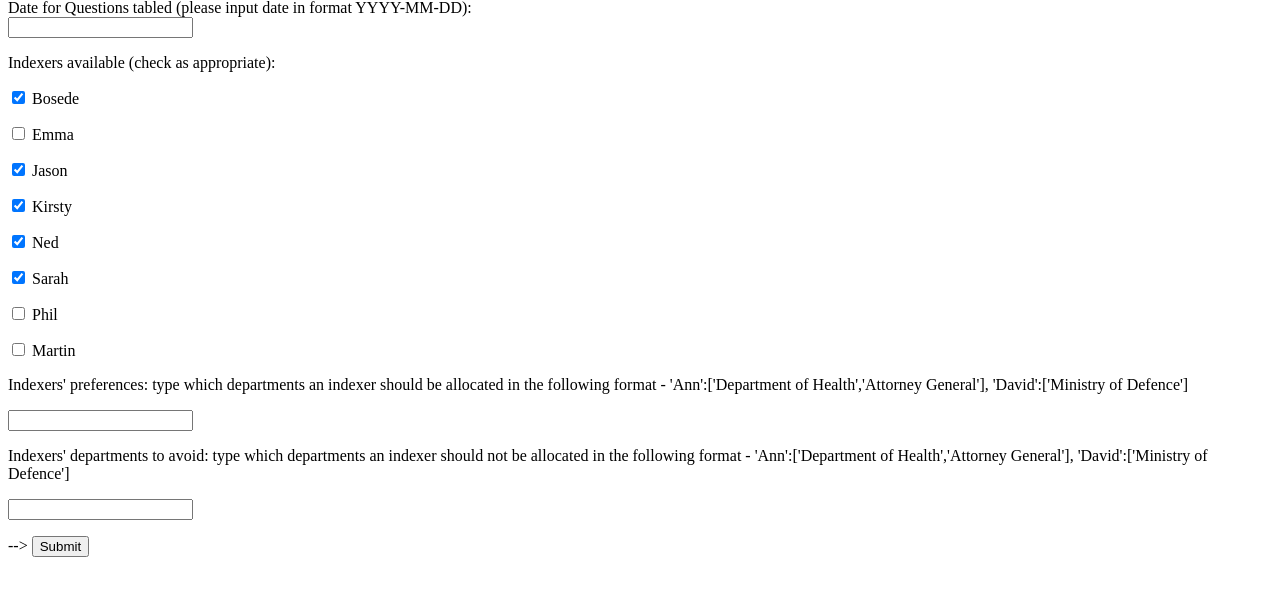
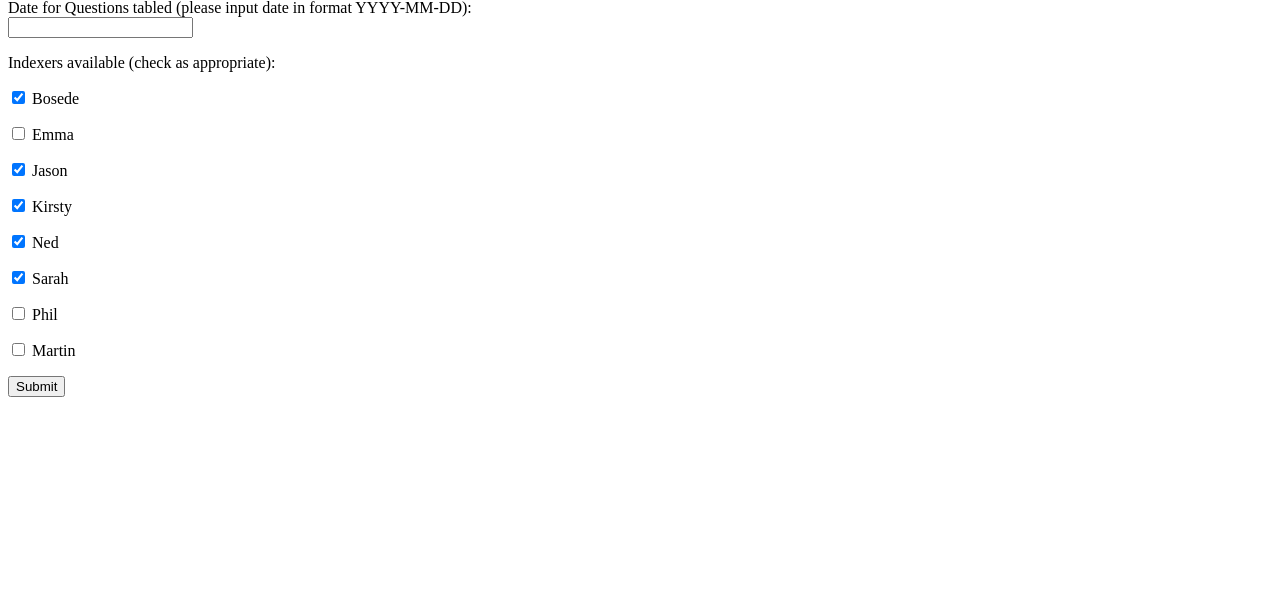
Before and after one commit to Mognar/wpqhandler, a Flask app: page / in a window 1280 px wide. Shown: the part 17-613 px from the top of the page. Run offline with Flask 2, Linux system fonts and the light colour scheme.

Commit message:
Removed pref and avoid options
Removed: <p>Indexers' preferences: type which departments an indexer should be allocated in the following format - 'Ann':['Department of Health','Attorney General'],
              'David':['Ministry of Defence']</br>
         <p><input type="textbox" name="preftext"></p>
         <p>Indexers' departments to avoid: type which departments an indexer should not be allocated in the following format - 'Ann':['Department of Health','Attorney General'],
              'David':['Ministry of Defence']</br>
         <p><input type="textbox" name="avoidtext"></p>

```diff
--- a/templates/index.html
+++ b/templates/index.html
@@ -13,12 +13,7 @@
          <p><input type="checkbox" name="hello" value="Sarah" checked> Sarah</p>
          <p><input type="checkbox" name="hello" value="Phil" unchecked> Phil</p>
          <p><input type="checkbox" name="hello" value="Martin" unchecked> Martin</p>
-<!––<p>Indexers' preferences: type which departments an indexer should be allocated in the following format - 'Ann':['Department of Health','Attorney General'],
-              'David':['Ministry of Defence']</br>
-         <p><input type="textbox" name="preftext"></p>
-         <p>Indexers' departments to avoid: type which departments an indexer should not be allocated in the following format - 'Ann':['Department of Health','Attorney General'],
-              'David':['Ministry of Defence']</br>
-         <p><input type="textbox" name="avoidtext"></p>-->
+
       <input type="submit" value="Submit">
       </form>
 
```
